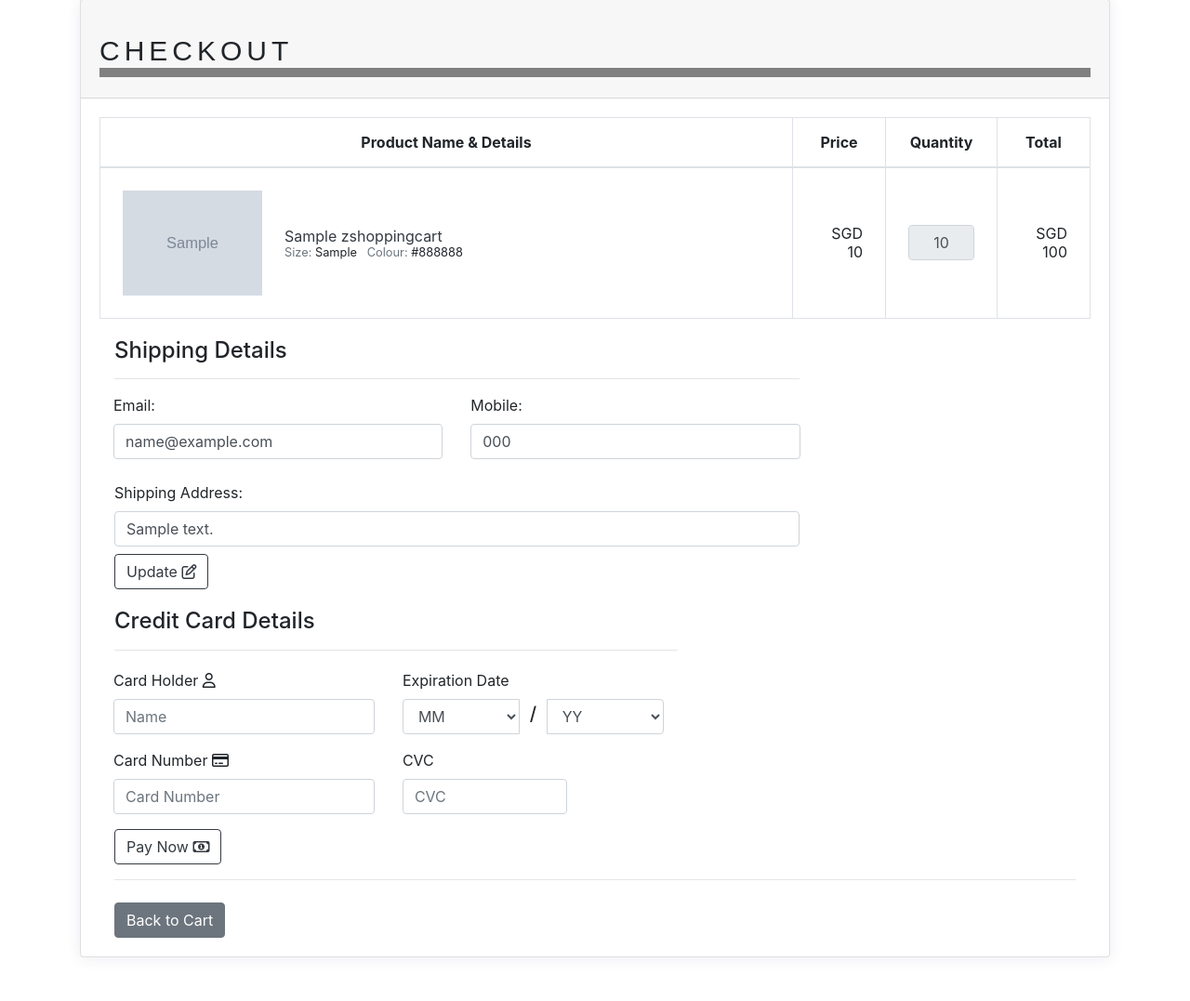
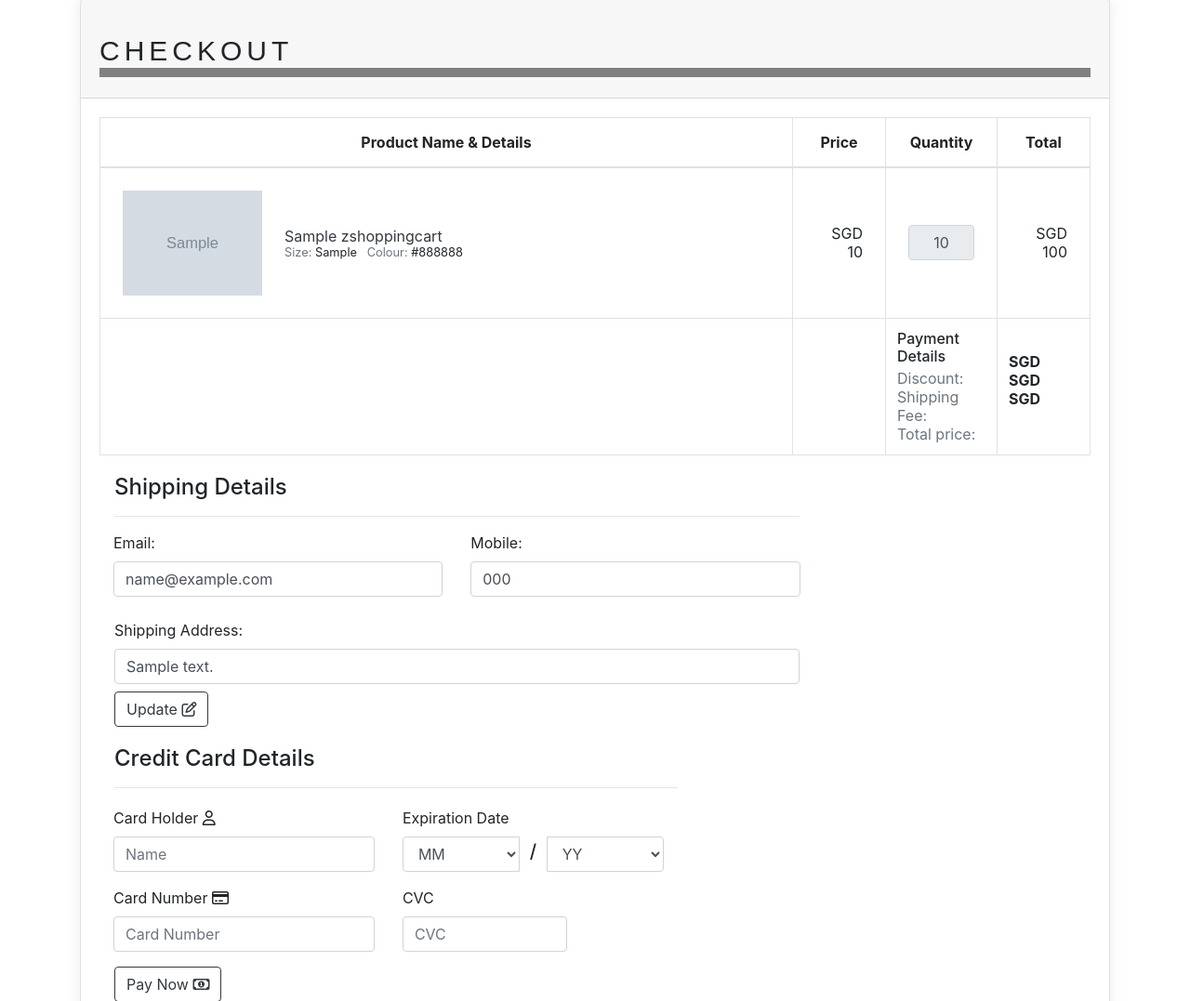
Before and after one commit to JohnLeong/ICT-1004-PHP-Project, a PHP site: page /checkout.php in a window 1280 px wide. Shown: the part 294-1371 px from the top of the page at 93% size. Run offline with PHP 8.4, Linux system fonts and the light colour scheme; the visitor is signed in with stand-in values (Sample User, id 1); tables that the repository leaves empty or names only in its code hold one stand-in row (values such as "Sample post"); grey boxes marked "Sample" are stand-in pictures; data that the repository does not hold is empty; some libraries are stand-ins or nearby versions.

Commit message:
Revamped checkout page

```diff
--- a/checkout.php
+++ b/checkout.php
@@ -100,9 +100,42 @@ and open the template in the editor.-->
                                                     echo "<td class='text-right font-weight-semibold align-middle p-4'>SGD $total </td>";
                                                     ?>
                                                 </tr>
+                                     <?php  } ?>
+                                                <tr>
+                                                    <?php
+                                                        global $discount, $shippingfee, $grandtotal, $final;
+                                                        $disc = $_POST["discount"];
+                                                        $shipfee = $_POST["shippingfee"];
+                                                        $finalp = $_POST["final"];
+                                                    ?>
+                                                    <td></td>
+                                                    <td></td>
+                                                    <td>
+                                                        <div class="float-right">
+                                                            <h6 class="mb-1">Payment Details</h6>
+                                                            <label class="text-muted font-weight-normal m-0">Discount:&nbsp;</label>
+                                                            <br>
+                                                            <label class="text-muted font-weight-normal m-0">Shipping Fee:&nbsp;</label>
+                                                            <br>
+                                                            <label class="text-muted font-weight-normal m-0">Total price:&nbsp;</label>
+                                                        </div>
+                                                    </td>
+                                                    <td>
+                                                        <div class="float-left mt-4">
+                                                            <?php
+                                                            echo "<strong>SGD $disc</strong>";
+                                                            ?><br>
+                                                            <?php
+                                                            echo "<span><strong>SGD $shipfee</strong></span>";
+                                                            ?><br>
+                                                            <?php
+                                                            echo "<strong>SGD $finalp</strong>";
+                                                            ?>
+                                                        </div>
+                                                    </td>
+                                                </tr>
                                             </tbody>
                                             <?php
-                                        }
                                     } else {
                                         header("Location: shoppingcart.php?error");
                                     }
```
Also changed, not shown: shoppingcart.php (+18 -7 lines).
